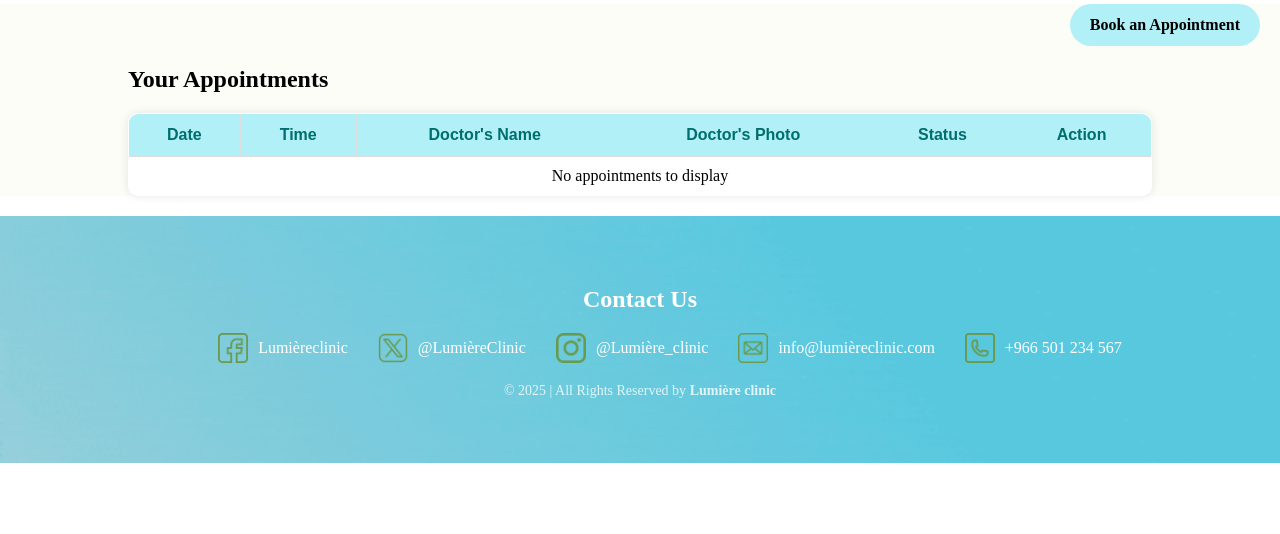
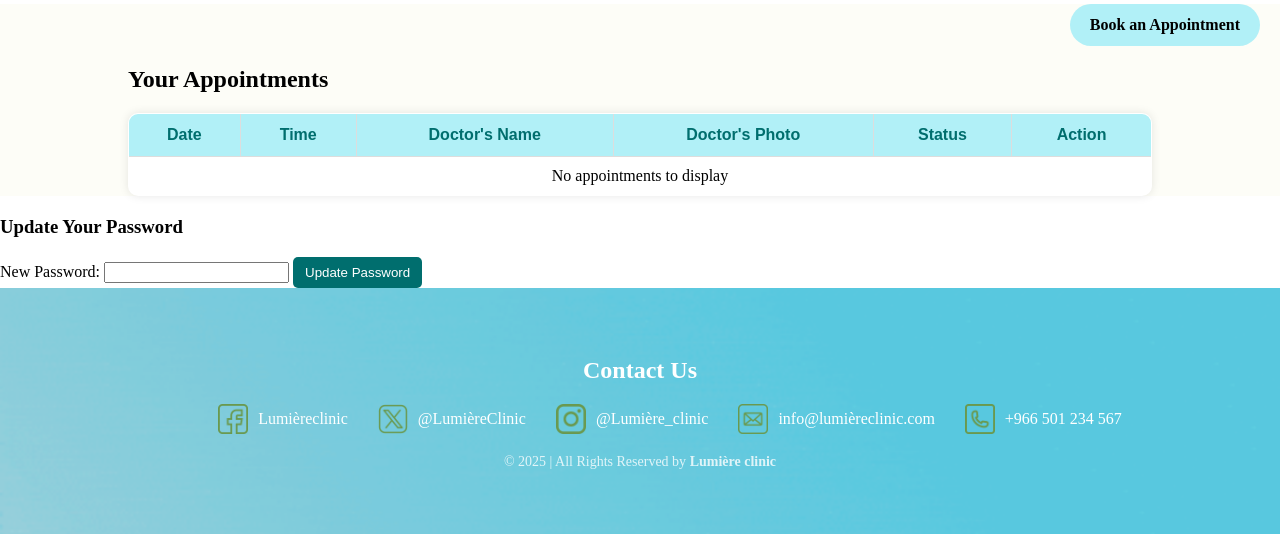
Before and after one commit to HessahAlotaibi1/Web_Project, a PHP site: page /patient.php in a window 1280 px wide. Shown: the part 279-813 px from the top of the page. Before the commit the page ends 742 px from the top, so only its background shows below. Run offline with PHP 8.4, Linux system fonts and the light colour scheme; the visitor is signed in with stand-in values (Sample User, id 1); data comes from the database, SQL or seed files in the repository.

Commit message:
lasttnora

```diff
--- a/ajax_cancel.php
+++ b/ajax_cancel.php
@@ -9,9 +9,11 @@ if ($_SERVER['REQUEST_METHOD'] == 'POST' && isset($_POST['id'])) {
     $result = mysqli_query($conn, $sql);
 
     if ($result && mysqli_affected_rows($conn) > 0) {
-        echo "true";
+        echo 'true';
     } else {
-        echo "false";
+        echo 'false';
     }
+} else {
+    echo 'false';
 }
 ?>
--- a/patient.php
+++ b/patient.php
@@ -29,6 +29,33 @@ function getPatientAppointments($id) {
             WHERE a.patientID = '$id' AND a.status != 'Done'
             ORDER BY a.date ASC, a.time ASC";
     return mysqli_query($conn, $sql);
+}
+
+// التحقق من طول الباسوورد عند تغييره
+if ($_SERVER['REQUEST_METHOD'] == 'POST' && isset($_POST['password'])) {
+    $password = $_POST['password'];
+
+    // التحقق من طول الباسوورد
+    if (strlen($password) < 8) {
+        $error = "الباسوورد يجب أن يحتوي على 8 أحرف على الأقل.";
+    } elseif (strlen($password) > 8) {
+        $error = "الباسوورد يجب أن يحتوي على 8 أحرف فقط.";
+    }
+
+    // إذا تم التحقق بنجاح، قم بتحديث الباسوورد في قاعدة البيانات
+    if (!isset($error)) {
+        $hashed_password = password_hash($password, PASSWORD_DEFAULT);
+        $sql = "UPDATE patient SET password = '$hashed_password' WHERE id = '$user_id'";
+        $result = mysqli_query($conn, $sql);
+
+        if ($result) {
+            echo "تم تحديث الباسوورد بنجاح.";
+        } else {
+            echo "حدث خطأ أثناء تحديث الباسوورد.";
+        }
+    } else {
+        echo $error; // عرض الخطأ للمستخدم.
+    }
 }
 ?>
 
@@ -81,7 +108,7 @@ function getPatientAppointments($id) {
                             <td>Dr. <?= $appointment['firstName']; ?> <?= $appointment['lastName']; ?></td>
                             <td><img src="<?= $appointment['d_photo']; ?>" alt="Doctor's Photo"></td>
                             <td><?= $appointment['status']; ?></td>
-                            <td><a href="#" class="cancel" data-id="<?= $appointment['id']; ?>">Cancel</a></td>
+                            <td><button class="cancel-btn" type="button" data-id="<?= $appointment['id']; ?>">Cancel</button></td>
                         </tr>
                     <?php }
                 } else { ?>
@@ -90,6 +117,16 @@ function getPatientAppointments($id) {
             </tbody>
         </table>
     </section>
+</div>
+
+<!-- تغيير الباسوورد -->
+<div class="password-update">
+    <h3>Update Your Password</h3>
+    <form action="patient_homepage.php" method="POST">
+        <label for="password">New Password:</label>
+        <input type="password" name="password" id="password" required>
+        <button type="submit">Update Password</button>
+    </form>
 </div>
 
 <footer class="footer">
@@ -126,11 +163,13 @@ document.addEventListener('DOMContentLoaded', () => {
 <!-- AJAX Cancel Appointment -->
 <script>
 $(document).ready(function(){
-    $('.cancel').click(function(e){
+    $('.cancel-btn').click(function(e){
         e.preventDefault();
         if (!confirm("هل أنت متأكد من إلغاء الموعد؟")) return;
+
         const id = $(this).data('id');
         const row = $('#row_' + id);
+
         $.ajax({
             url: 'ajax_cancel.php',
             type: 'POST',
@@ -141,6 +180,9 @@ $(document).ready(function(){
                 } else {
                     alert("فشل في إلغاء الموعد. حاول لاحقًا.");
                 }
+            },
+            error: function() {
+                alert("حدث خطأ في الاتصال بالسيرفر.");
             }
         });
     });
```
